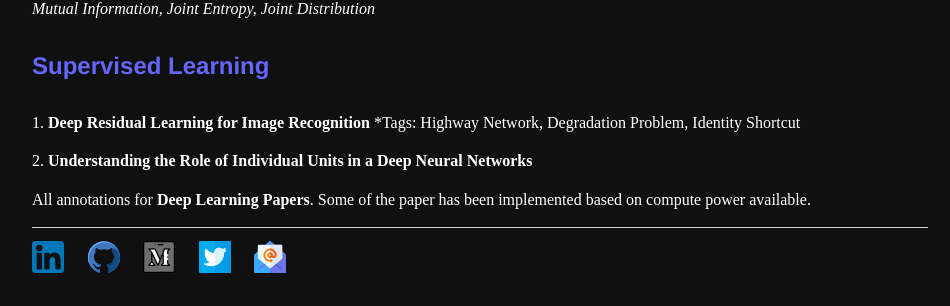
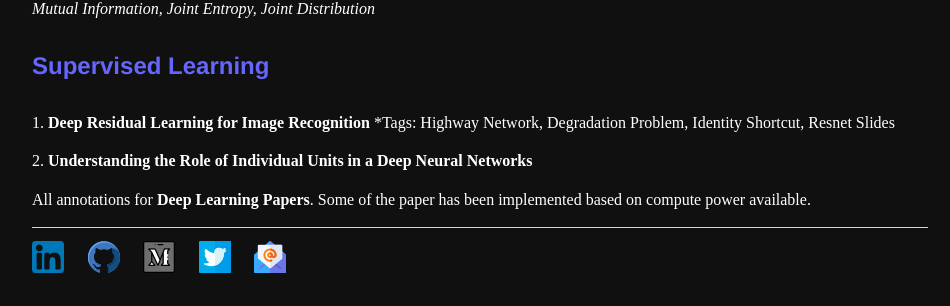
Before and after one commit to Mayurji/mayurji.github.io, a Jekyll site: the page built from Annotated Paper.markdown, in a window 1280 px wide. Shown: the part 552-858 px from the top of the page, without its empty margins (160-1110 px from the left). Built offline with Jekyll 4.4.1, drawn with Linux system fonts in a browser that asks for light colours.

Commit message:
Update Annotated Paper.markdown

```diff
--- a/Annotated Paper.markdown
+++ b/Annotated Paper.markdown
@@ -30,7 +30,7 @@
 #### **<span style="color:#6666ff">Supervised Learning</span>**
 
 <span style="color:#ffffff">1.</span> [**Deep Residual Learning for Image Recognition**](https://github.com/Mayurji/Deep-Learning-Papers/tree/master/Resnet)
-*Tags: [Highway Network](https://en.wikipedia.org/wiki/Highway_network), [Degradation Problem](https://www.quora.com/What-exactly-is-the-degradation-problem-that-Deep-Residual-Networks-try-to-alleviate), [Identity Shortcut](https://www.quora.com/What-are-shortcut-connections-how-do-they-work-and-what-is-their-role-in-the-paper-Deep-Residual-Learning-for-Image-Recognition)
+*Tags: [Highway Network](https://en.wikipedia.org/wiki/Highway_network), [Degradation Problem](https://www.quora.com/What-exactly-is-the-degradation-problem-that-Deep-Residual-Networks-try-to-alleviate), [Identity Shortcut](https://www.quora.com/What-are-shortcut-connections-how-do-they-work-and-what-is-their-role-in-the-paper-Deep-Residual-Learning-for-Image-Recognition), [Resnet Slides](https://web.ics.purdue.edu/~elgamala/ResNet.pdf)
 
 <span style="color:#ffffff">2.</span> [**Understanding the Role of Individual Units in a Deep Neural Networks**](https://github.com/Mayurji/Deep-Learning-Papers/tree/master/Investigate DNN/)
 
```
